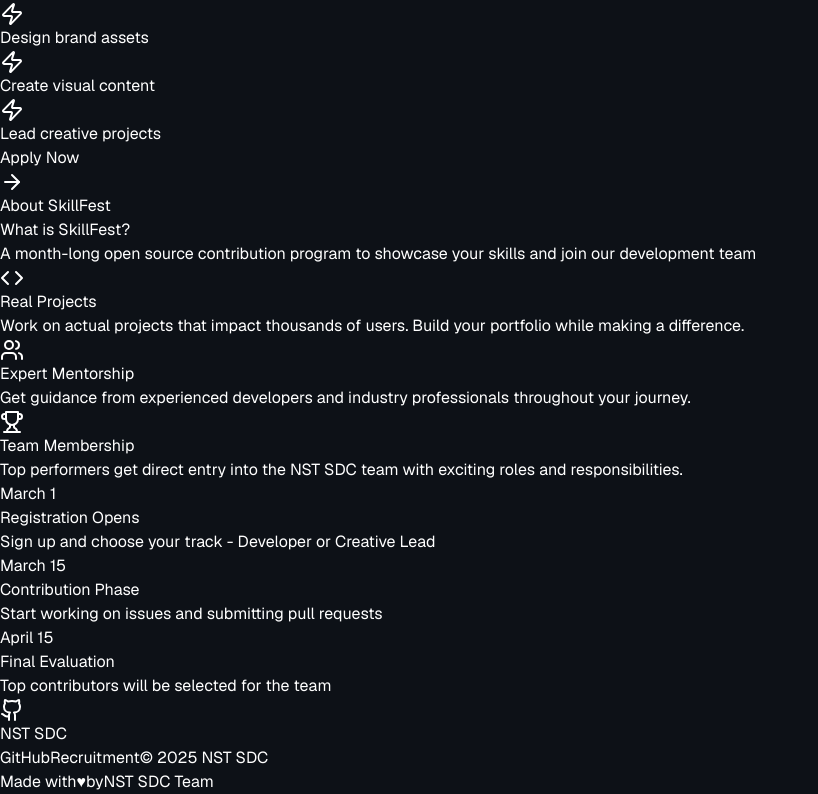
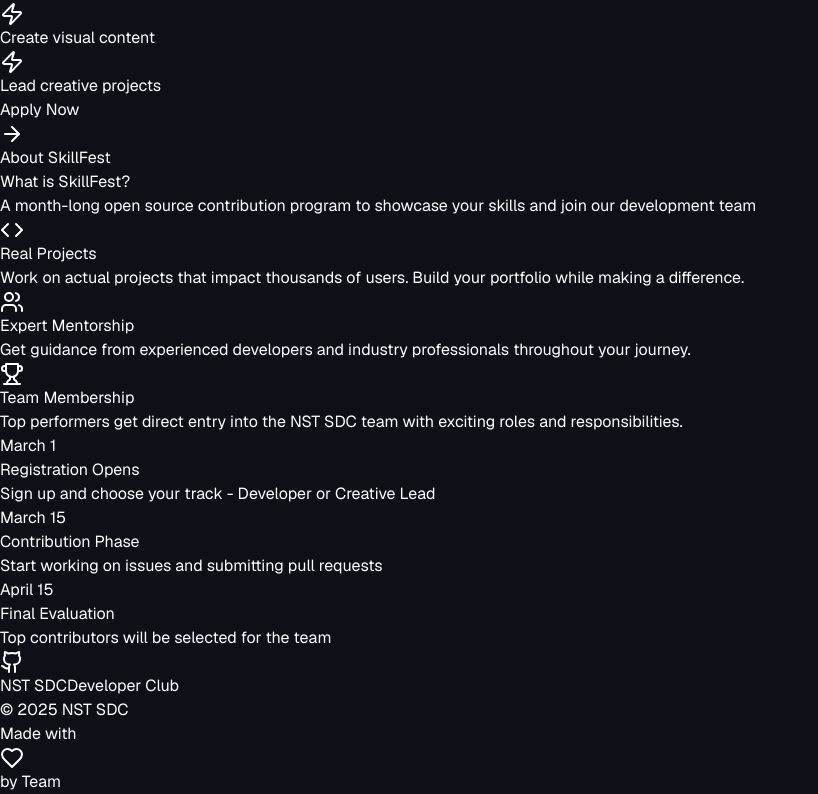
Before and after one commit to CodeMaverick-143/skillfest-platform, a Next.js app: page / in a window 1280 px wide. Shown: the part 814-1608 px from the top of the page, without its empty margins (0-818 px from the left). Built offline with nearby package versions, Linux system fonts and the light colour scheme; no server answers.

Commit message:
updated footer component

```diff
--- a/src/app/page.tsx
+++ b/src/app/page.tsx
@@ -31,16 +31,20 @@
           <div className="flex flex-wrap justify-center gap-4 mt-8">
             <div className="inline-flex items-center gap-2 px-4 py-2 rounded-lg bg-[#161b22] border border-[#30363d]">
               <GitBranch className="w-4 h-4 text-[#238636]" />
-              <span className="text-[#8b949e]">30 Days Challenge</span>
+              <span className="text-[#8b949e]">7 Days Challenge</span>
             </div>
             <div className="inline-flex items-center gap-2 px-4 py-2 rounded-lg bg-[#161b22] border border-[#30363d]">
               <Users className="w-4 h-4 text-[#238636]" />
-              <span className="text-[#8b949e]">10 Team Positions</span>
+              <span className="text-[#8b949e]">20 Team Positions</span>
             </div>
-            <div className="inline-flex items-center gap-2 px-4 py-2 rounded-lg bg-[#161b22] border border-[#30363d]">
+
+
+            {/* <div className="inline-flex items-center gap-2 px-4 py-2 rounded-lg bg-[#161b22] border border-[#30363d]">
               <Trophy className="w-4 h-4 text-[#238636]" />
               <span className="text-[#8b949e]">Direct Team Entry</span>
-            </div>
+            </div> */}
+
+
           </div>
 
           {/* New: How to Apply Section */}
--- a/src/components/footer.tsx
+++ b/src/components/footer.tsx
@@ -1,51 +1,39 @@
-import { Github } from "lucide-react";
-import Link from "next/link";
+import { Github, Heart } from "lucide-react";
 
 export function Footer() {
   return (
-    <footer className="border-t border-[#30363d] bg-[#161b22]">
-      <div className="container mx-auto px-4 py-8">
-        <div className="flex flex-col md:flex-row justify-between items-center gap-4">
-          <div className="flex items-center gap-2">
-            <Github className="w-5 h-5 text-[#238636]" />
-            <span className="text-white font-medium">NST SDC</span>
+    <footer className="relative border-t border-[#30363d] bg-[#161b22]">
+      {/* Gradient Glow Effect */}
+      <div className="absolute inset-0 bg-gradient-to-r from-[#238636]/10 via-transparent to-[#238636]/10" />
+
+      <div className="container mx-auto px-6 h-16 flex items-center justify-between relative">
+        {/* Left Section */}
+        <a
+          href="https://github.com/nst-sdc"
+          target="_blank"
+          rel="noopener noreferrer"
+          className="flex items-center gap-3 group"
+        >
+          <div className="relative">
+            <div className="absolute inset-0 bg-[#238636] rounded-lg blur-lg opacity-0 group-hover:opacity-20 transition-all duration-300" />
+            <div className="relative bg-[#238636]/10 p-2 rounded-lg border border-[#238636]/20 group-hover:border-[#238636]/40 transition-colors">
+              <Github className="w-5 h-5 text-[#238636] group-hover:scale-110 transition-transform duration-300" />
+            </div>
           </div>
+          <div className="flex flex-col">
+            <span className="text-white font-medium leading-none group-hover:text-[#238636] transition-colors">NST SDC</span>
+            <span className="text-xs text-[#8b949e]">Developer Club</span>
+          </div>
+        </a>
 
-          <div className="flex items-center gap-6">
-            <Link
-              href="https://github.com/nst-sdc"
-              target="_blank"
-              rel="noopener noreferrer"
-              className="text-[#8b949e] hover:text-white transition-colors text-sm"
-            >
-              GitHub
-            </Link>
-            <Link
-              href="https://github.com/nst-sdc/recruitment"
-              target="_blank"
-              rel="noopener noreferrer"
-              className="text-[#8b949e] hover:text-white transition-colors text-sm"
-            >
-              Recruitment
-            </Link>
-            <span className="text-[#8b949e] text-sm">
-              © {new Date().getFullYear()} NST SDC
-            </span>
-          </div>
+        {/* Center: Copyright */}
+        <span className="text-sm text-[#8b949e]">© 2025 NST SDC</span>
 
-          <div className="flex items-center gap-2">
-            <span className="text-[#8b949e] text-sm">Made with</span>
-            <span className="text-[#238636]">♥</span>
-            <span className="text-[#8b949e] text-sm">by</span>
-            <Link
-              href="https://github.com/nst-sdc"
-              target="_blank"
-              rel="noopener noreferrer"
-              className="text-white hover:text-[#238636] transition-colors text-sm font-medium"
-            >
-              NST SDC Team
-            </Link>
-          </div>
+        {/* Right Section */}
+        <div className="group flex items-center gap-1.5 px-3 py-1.5 rounded-full bg-gradient-to-r from-[#238636]/5 to-[#2ea043]/5 hover:from-[#238636]/10 hover:to-[#2ea043]/10 border border-[#238636]/10 hover:border-[#238636]/20 transition-all">
+          <span className="text-sm text-[#8b949e] group-hover:text-white transition-colors">Made with</span>
+          <Heart className="w-4 h-4 text-[#238636] fill-[#238636] group-hover:scale-110 transition-transform" />
+          <span className="text-sm text-[#8b949e] group-hover:text-white transition-colors">by Team</span>
         </div>
       </div>
     </footer>
```
